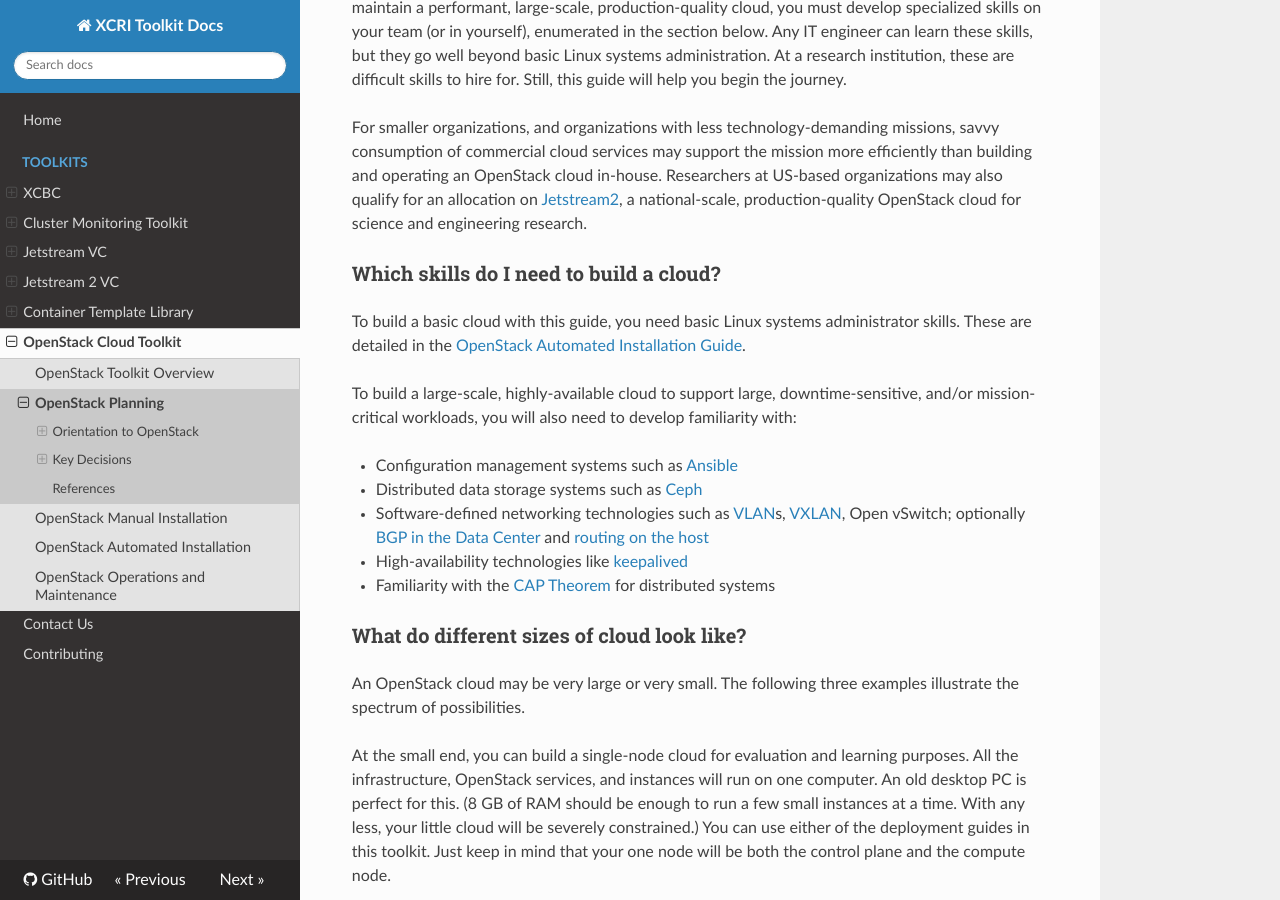
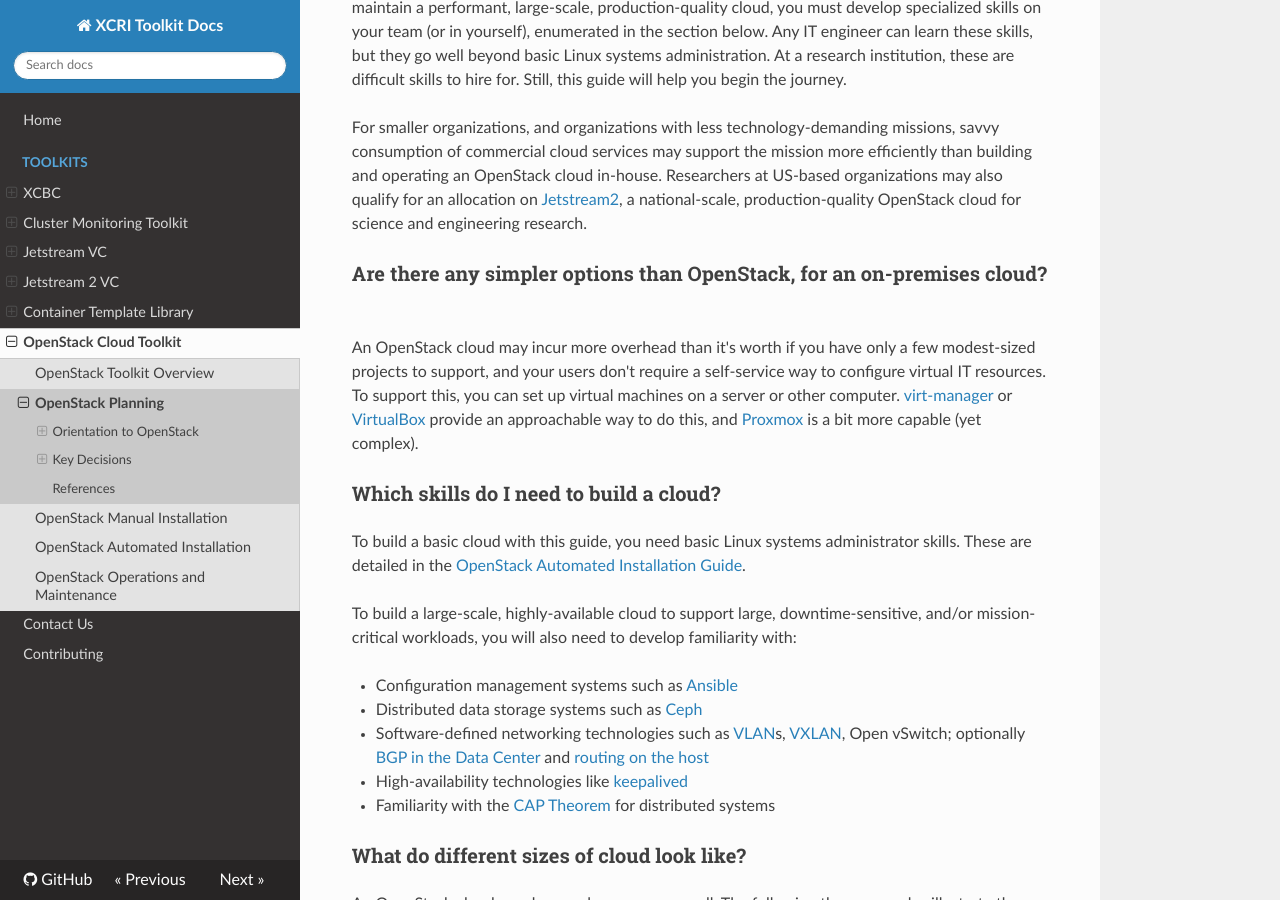
Before and after one commit to access-ci-org/Toolkit-Docs, an MkDocs documentation site: the page built from docs/toolkits/openstack-planning-guide.md, in a window 1280 px wide and 900 px high, scrolled down 2508 px. Built offline with MkDocs 1.6.1, drawn with Linux system fonts in a browser that asks for light colours; nearby versions of some CDN libraries; old or Windows-style settings are respelled for this version of MkDocs.

Commit message:
Mention local virtualization option

```diff
--- a/docs/toolkits/openstack-planning-guide.md
+++ b/docs/toolkits/openstack-planning-guide.md
@@ -51,6 +51,10 @@ As a user of a commercial cloud, you are also susceptible to varying degrees of
 It should not be under-stated how convenient it is to have someone else maintain a cloud for you! This toolkit will get you started with a basic cloud system, but to design, build, operate, and maintain a performant, large-scale, production-quality cloud, you must develop specialized skills on your team (or in yourself), enumerated in the section below. Any IT engineer can learn these skills, but they go well beyond basic Linux systems administration. At a research institution, these are difficult skills to hire for. Still, this guide will help you begin the journey.
 
 For smaller organizations, and organizations with less technology-demanding missions, savvy consumption of commercial cloud services may support the mission more efficiently than building and operating an OpenStack cloud in-house. Researchers at US-based organizations may also qualify for an allocation on [Jetstream2](https://jetstream-cloud.org), a national-scale, production-quality OpenStack cloud for science and engineering research.
+
+### Are there any simpler options than OpenStack, for an on-premises cloud?
+
+An OpenStack cloud may incur more overhead than it's worth if you have only a few modest-sized projects to support, and your users don't require a self-service way to configure virtual IT resources. To support this, you can set up virtual machines on a server or other computer. [virt-manager](https://virt-manager.org) or [VirtualBox](https://en.wikipedia.org/wiki/VirtualBox) provide an approachable way to do this, and [Proxmox](https://en.wikipedia.org/wiki/Proxmox_Virtual_Environment) is a bit more capable (yet complex).
 
 ### Which skills do I need to build a cloud?
 
```
